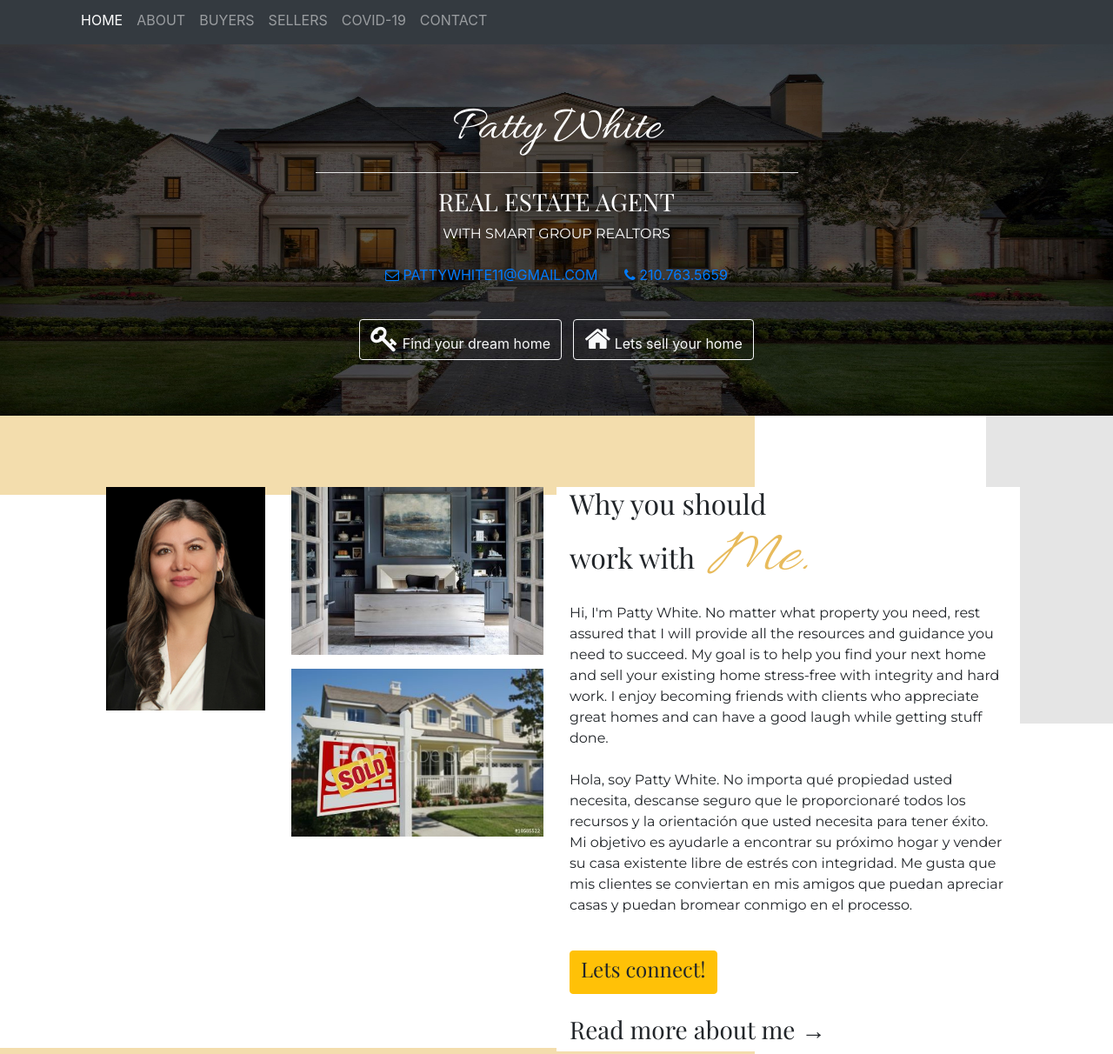
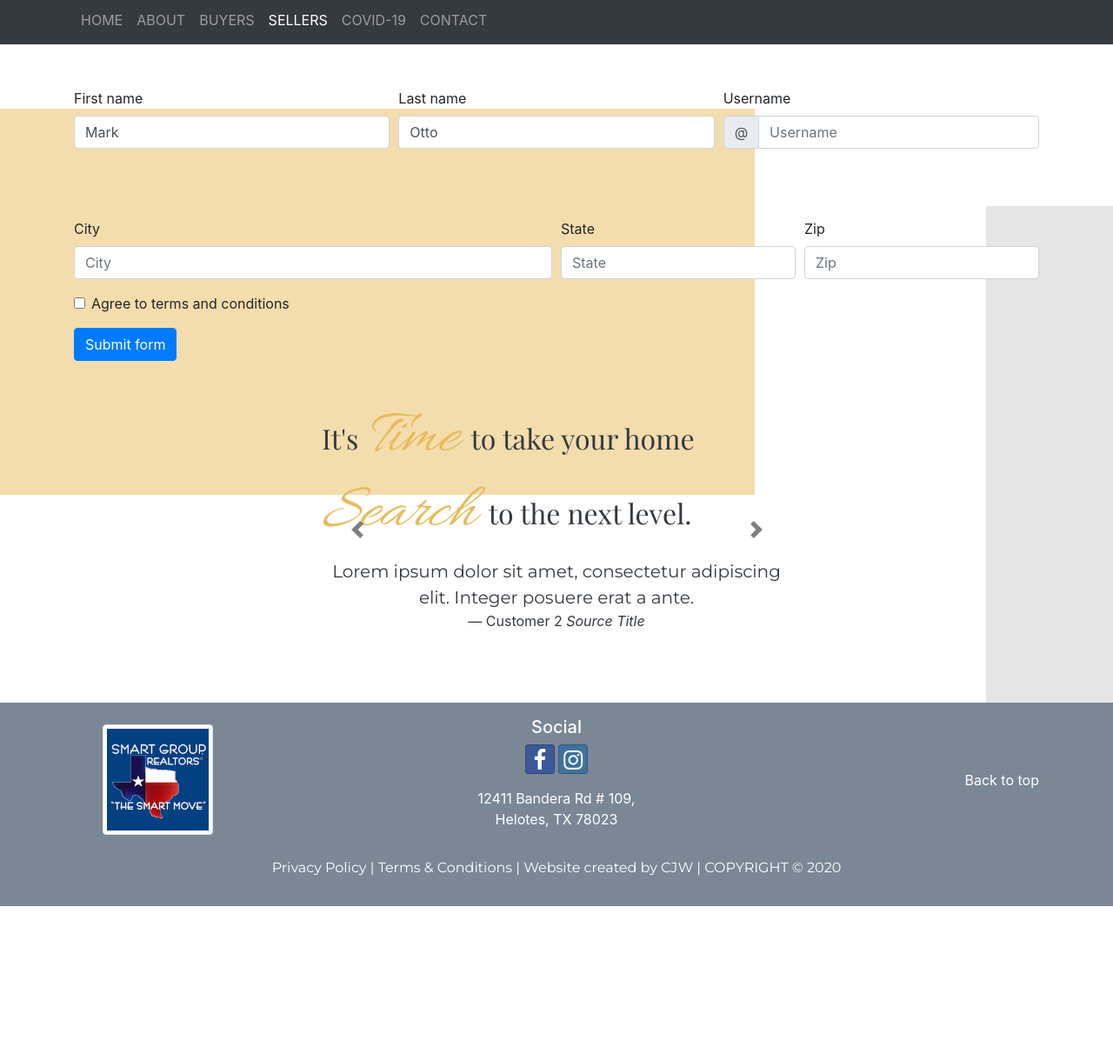
Before and after one commit to ChelWhite/PattyWRealtor, a website: page Sellers.html in a window 1280 px wide. Shown: the part 5-1217 px from the top of the page at 87% size. After the commit the page ends 1047 px from the top, so only its background shows below. Drawn offline with nearby package versions, Linux system fonts and the light colour scheme; a web font is replaced by a local one.

```diff
--- a/Sellers.html
+++ b/Sellers.html
@@ -36,16 +36,16 @@
 
             <div class="collapse navbar-collapse" id="navbarSupportedContent">
                 <ul class="navbar-nav mr-auto">
-                    <li class="nav-item active">
-                        <a class="nav-link" href="#">HOME <span class="sr-only">(current)</span></a>
+                    <li class="nav-item">
+                        <a class="nav-link" href="index.html">HOME <span class="sr-only">(current)</span></a>
                     </li>
                     <li class="nav-item">
-                        <a class="nav-link" href="#">ABOUT</a>
-                    </li>
-                    <li class="nav-item dropdown">
-                        <a class="nav-link" href="#">BUYERS</a>
+                        <a class="nav-link" href="About.html">ABOUT</a>
                     </li>
                     <li class="nav-item">
+                        <a class="nav-link" href="Buyers.html">BUYERS</a>
+                    </li>
+                    <li class="nav-item active">
                         <a class="nav-link" href="#">SELLERS</a>
                     </li>
                     <li class="nav-item">
@@ -60,83 +60,59 @@
     </nav>
 
 
-    <div class="jumbotron jumbotron-fluid bg-dark">
-        <div class="container">
 
-            <div class="row">
-                <div class="col-12 text-white text-center">
-                    <h1 class="display-4">Patty White</h1>
-                    <hr>
 
-                    <h3>REAL ESTATE AGENT</h3>
-                    <p>WITH SMART GROUP REALTORS</p>
-                    <address>
-                        <a role="button" class="btn btn-link" href="mailto:PATTYWHITE11@GMAIL.COM"><i
-                                class="fa fa-envelope-o"></i>
-                            PATTYWHITE11@GMAIL.COM</a>
-                        <a role="button" class="btn btn-link" href="tel:+12107635659"><i class="fa fa-phone"></i>
-                            210.763.5659</a>
-                    </address>
-                    <a role="button" class="btn btn-outline-light mt-3" href="#"> <i class="fa fa-key fa-2x"
-                            aria-hidden="true"></i>
-                        Find your dream home
-                    </a>
-                    &nbsp;
-                    <a role="button" class="btn btn-outline-light mt-3" href="#"><i class="fa fa-home fa-2x "
-                            aria-hidden="true"></i>
-                        Lets sell your home
-                    </a>
+    <div class="container">
+        <form>
+            <div class="form-row row-content">
+              <div class="col-md-4 mb-3">
+                <label for="validationDefault01">First name</label>
+                <input type="text" class="form-control" id="validationDefault01" placeholder="First name" value="Mark" required>
+              </div>
+              <div class="col-md-4 mb-3">
+                <label for="validationDefault02">Last name</label>
+                <input type="text" class="form-control" id="validationDefault02" placeholder="Last name" value="Otto" required>
+              </div>
+              <div class="col-md-4 mb-3">
+                <label for="validationDefaultUsername">Username</label>
+                <div class="input-group">
+                  <div class="input-group-prepend">
+                    <span class="input-group-text" id="inputGroupPrepend2">@</span>
+                  </div>
+                  <input type="text" class="form-control" id="validationDefaultUsername" placeholder="Username" aria-describedby="inputGroupPrepend2" required>
                 </div>
+              </div>
             </div>
-        </div>
+            <div class="form-row">
+              <div class="col-md-6 mb-3">
+                <label for="validationDefault03">City</label>
+                <input type="text" class="form-control" id="validationDefault03" placeholder="City" required>
+              </div>
+              <div class="col-md-3 mb-3">
+                <label for="validationDefault04">State</label>
+                <input type="text" class="form-control" id="validationDefault04" placeholder="State" required>
+              </div>
+              <div class="col-md-3 mb-3">
+                <label for="validationDefault05">Zip</label>
+                <input type="text" class="form-control" id="validationDefault05" placeholder="Zip" required>
+              </div>
+            </div>
+            <div class="form-group">
+              <div class="form-check">
+                <input class="form-check-input" type="checkbox" value="" id="invalidCheck2" required>
+                <label class="form-check-label" for="invalidCheck2">
+                  Agree to terms and conditions
+                </label>
+              </div>
+            </div>
+            <button class="btn btn-primary" type="submit">Submit form</button>
+          </form>
     </div>
 
 
-    <div class="container-fluid colorBackground">
-        <div class="row">
-            <div class="col">
-                <div class="row row-content">
-                    <div class="col-12 col-sm-2 pb-3 offset-1">
-                        <img src="images/imageofpatty.PNG" alt="Responsive image" class="img-fluid">
-                    </div>
-                    <div class="col-sm-3 d-none d-sm-block">
-                        <img src="images/officeImage.jpg" alt="Responsive image" class="img-fluid">
-                        <img src="images/test.jpeg" alt="Responsive image" class="img-fluid pt-3">
-                    </div>
-
-                    <div class="col-12 col-sm-5 bg-white">
-                        <h2>
-                            Why you should<br> work with<em class="display-3"> Me.</em>
-                        </h2>
-                        <p>Hi, I'm Patty White. No matter what property you need, rest assured that I will provide all
-                            the resources and guidance you need to succeed. My goal is to help you find your next home
-                            and sell your existing home stress-free with integrity and hard work. I enjoy becoming
-                            friends with clients who appreciate great homes and can have a good laugh while getting
-                            stuff done.
-                            <br><br>
-                            Hola, soy Patty White. No importa qué propiedad usted necesita, descanse seguro que le
-                            proporcionaré todos los recursos y la orientación que usted necesita para tener éxito. Mi
-                            objetivo es ayudarle a encontrar su próximo hogar y vender su casa existente libre de estrés
-                            con integridad. Me gusta que mis clientes se conviertan en mis amigos que puedan apreciar
-                            casas y puedan bromear conmigo en el processo.
-                        </p>
-                        <br>
-                        <a role="button" class="btn btn-warning" href="#">
-                            <h4> Lets connect!</h4>
-                        </a>
-                        </a>
-                        <br><br>
-                        <h3>Read more about me &rarr;</h3>
-                    </div>
-                </div>
-            </div>
-        </div>
-    </div>
-
-
-    <div class="container-fluid">
-        <div class="row mt-4 row-content darkBlue mt-n1">
-            <div class="col-12 col-sm-6 mx-auto darkBlue">
+    <div class="container">
+        <div class="row mt-4 row-content mt-n1">
+            <div class="col-12 col-sm-6 mx-auto ">
                 <div id="carouselExampleCaptions" class="carousel slide" data-ride="carousel">
                     <ol class="carousel-indicators">
                         <li data-target="#carouselExampleCaptions" data-slide-to="0" class="active"></li>
@@ -144,31 +120,31 @@
                         <li data-target="#carouselExampleCaptions" data-slide-to="2"></li>
                     </ol>
                     <div class="carousel-inner pb-3">
-                        <h2 class="text-white">It's <em class="display-3"> Time </em> to take your home<em
+                        <h2 class="text-dark">It's <em class="display-3"> Time </em> to take your home<em
                                 class="display-3"> Search </em> to the next level.</h2>
                         <div class="carousel-item active ">
 
-                            <blockquote class="blockquote text-center d-block w-100 text-white">
+                            <blockquote class="blockquote text-center d-block w-100 text-dark">
                                 <p class="mb-0">Lorem ipsum dolor sit amet, consectetur adipiscing elit. Integer posuere
                                     erat a ante.</p>
-                                <footer class="blockquote-footer text-white">Claudia <cite title="Source Title"> Source
+                                <footer class="blockquote-footer text-dark">Claudia <cite title="Source Title"> Source
                                         Title</cite></footer>
                             </blockquote>
                         </div>
                         <div class="carousel-item">
-                            <blockquote class="blockquote text-center d-block w-100 text-white">
+                            <blockquote class="blockquote text-center d-block w-100 text-dark">
                                 <p class="mb-0">Lorem ipsum dolor sit amet, consectetur adipiscing elit. Integer posuere
                                     erat a ante.</p>
-                                <footer class="blockquote-footer text-white">Customer 2<cite title="Source Title">
+                                <footer class="blockquote-footer text-dark">Customer 2<cite title="Source Title">
                                         Source Title</cite></footer>
                             </blockquote>
 
                         </div>
                         <div class="carousel-item">
-                            <blockquote class="blockquote text-center d-block w-100 text-white">
+                            <blockquote class="blockquote text-center d-block w-100 text-dark">
                                 <p class="mb-0">Lorem ipsum dolor sit amet, consectetur adipiscing elit. Integer posuere
                                     erat a ante.</p>
-                                <footer class="blockquote-footer text-white">Customer 3<cite title="Source Title">
+                                <footer class="blockquote-footer text-dark">Customer 3<cite title="Source Title">
                                         Source Title</cite></footer>
                             </blockquote>
                         </div>
@@ -186,78 +162,38 @@
         </div>
     </div>
 
-    <div class="container-fluid colorBackground">
-
-        <div class="row test">
-            <div class="col-10 offset-1">
-                <div class="card-deck pt-5 pb-5 text-center">
-                    <div class="card text-white">
-                        <img class="card-img" src="images/test2.jpeg" alt="Card image">
-                        <div class="card-img-overlay">
-                            <div class="card-body">
-                                <h3 class="card-title  text-center underline text-truncate">Contract Forms </h3>
-                                <p class="card-text"> If you're new to the buying process do not worry. I have all the legal forms available for you.</p>
-
-                              </div>
-                        </div>
-                    </div>
-
-                    <div class="card text-white ">
-                        <img class="card-img" src="images/homeAssessment.jpeg" alt="Card image">
-                        <div class="card-img-overlay">
-                            <div class="card-body">
-                            <h3 class="card-title text-center underline text-truncate">Home Assement</h3>
-                            <p class="card-text">You can count on expert advice. I can assess your home in minutes.</p>
-                        </div>
-                        </div>
-                    </div>
-                    <div class="card text-white">
-                        <img class="card-img" src="images/searchHomes.jpeg" alt="Card image">
-                        <div class="card-img-overlay">
-                            <div class="card-body">
-                            <h3 class="card-title  text-center underline text-truncate">Search Homes</h3>
-                            <p class="card-text">Check out our Smart Realtor Group site where you can look for homes in the San Anotnio area!</p>
-                            </div>
-                        </div>
-                    </div>
-                </div>
-            </div>
-        </div>
-
-    </div>
-
 
 
     <footer class="darkBlue">
-        <div class="container-fluid py-3 text-white">
+        <div class="container py-3 text-white">
             <div class="row align-items-center">
-                <div class="col-2 col-sm-1 pl-5 ">
+                <div class="col-3 col-sm-2 pl-5 ">
                     <img src="images/Logo.png"
                         class="img-fluid img-thumbnail"
                         alt="Responsive image">
 
                 </div>
-                <div class="col-7 col-sm-9 text-center">
+                <div class="col-7 col-sm-8 text-center">
                     <h5>Social</h5>
-                    <a class="btn btn-social-icon btn-facebook mt-2" href="http://facebook.com/"><i
+                    <a class="btn btn-social-icon btn-facebook" href="http://facebook.com/"><i
                         class="fa fa-facebook"></i></a>
 
-                <a class="btn btn-social-icon btn-instagram mt-2" href="http://instagram.com/"><i
+                <a class="btn btn-social-icon btn-instagram" href="http://instagram.com/"><i
                         class="fa fa-instagram"></i></a>
                      <address class="pt-3">12411 Bandera Rd # 109, <br> Helotes, TX 78023</address>
 
                 </div>
 
-                <div class="col col-sm-1 text-right pl-3">
+                <div class="col-2 col-sm-2 text-right pl-3">
                     <a href="#" class="text-white">Back to top</a>
                 </div>
 
             </div>
             <div class="row pt-3">
                 <div class="col-12">
-                    <p class="text-center"><a href="#">Privacy Policy |</a>
+                    <p class="text-center text-white"><a href="#" class="text-white">Privacy Policy |</a>
 
-                        <a href="#"> Terms & Conditions |</a>
+                        <a href="#" class="text-white"> Terms & Conditions |</a>
                         Website created by CJW | COPYRIGHT © 2020
                     </p>
                 </div>
```
Also changed, not shown: About.html (+1 -1 lines), Buyers.html (+1 -1 lines), index.html (+4 -4 lines).
